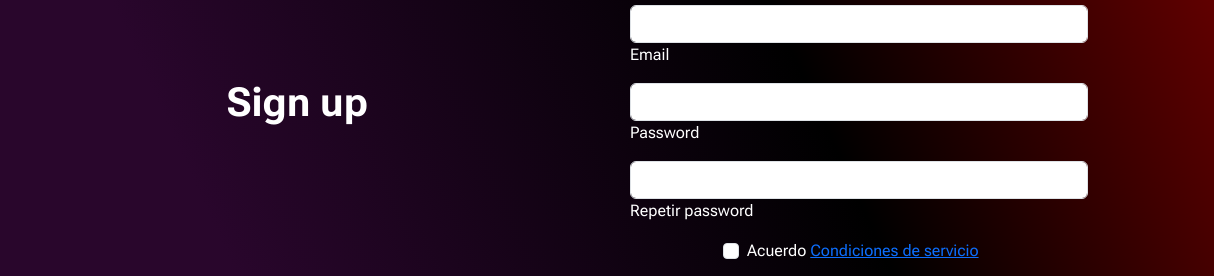
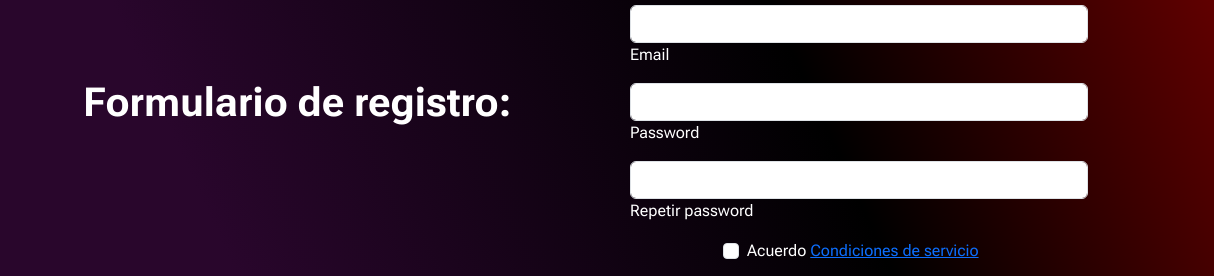
Before and after one commit to Pab-lo-hub/Proyecto-final-front-end, a plain HTML site: page registrese.html in a window 1280 px wide. Shown: the part 285-561 px from the top of the page, 66-1280 px from the left. Drawn offline with nearby package versions, Linux system fonts and the light colour scheme.

Commit message:
form de registro

```diff
--- a/registrese.html
+++ b/registrese.html
@@ -34,7 +34,7 @@
     </header>
 
     <section class="hero">
-            <p class="text-center h1 fw-bold mb-5 mx-1 mx-md-4 mt-4">Sign up</p>
+            <p class="text-center h1 fw-bold mb-5 mx-1 mx-md-4 mt-4">Formulario de registro:</p>
 
             <form class="mx-1 mx-md-4 mt-5">
 
```
